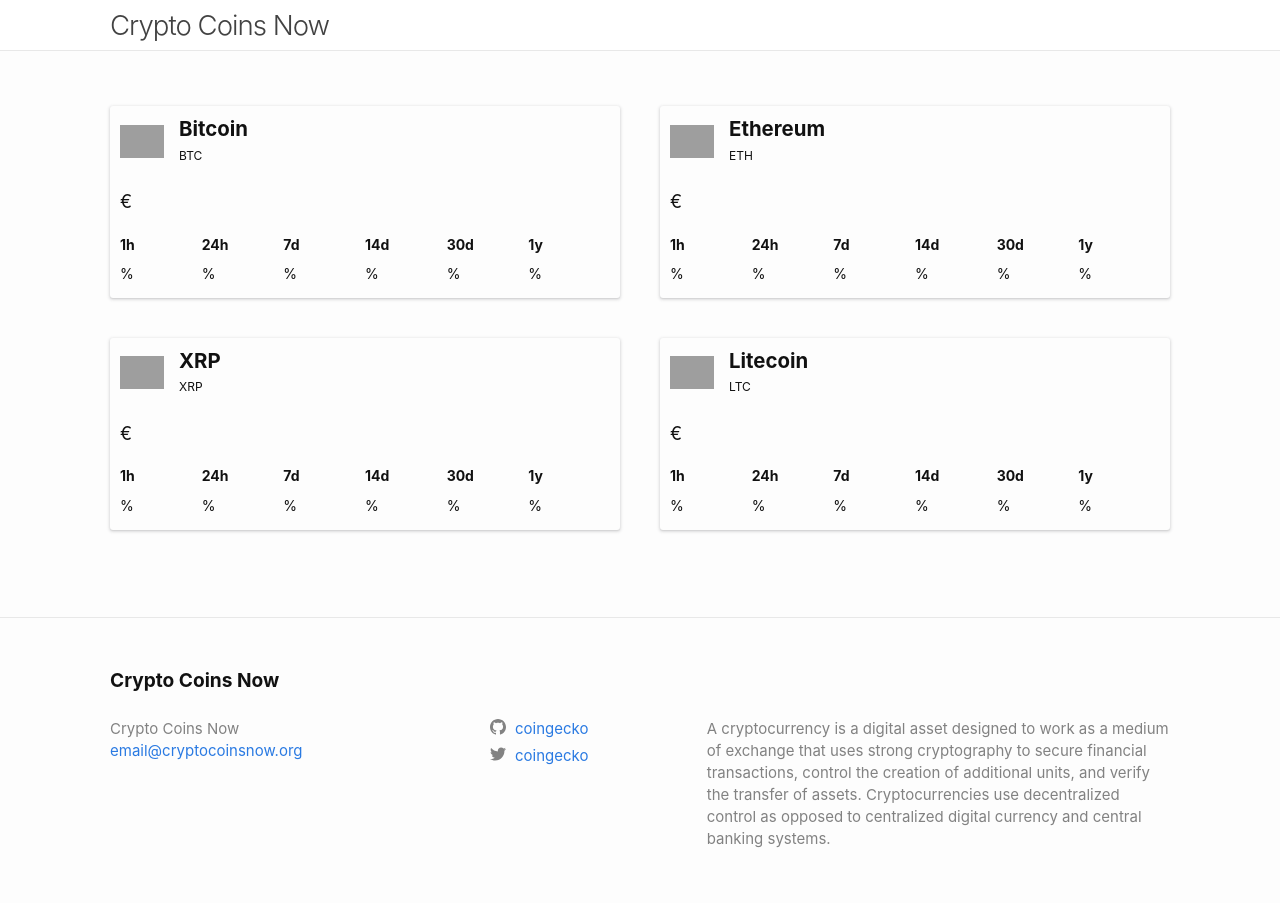
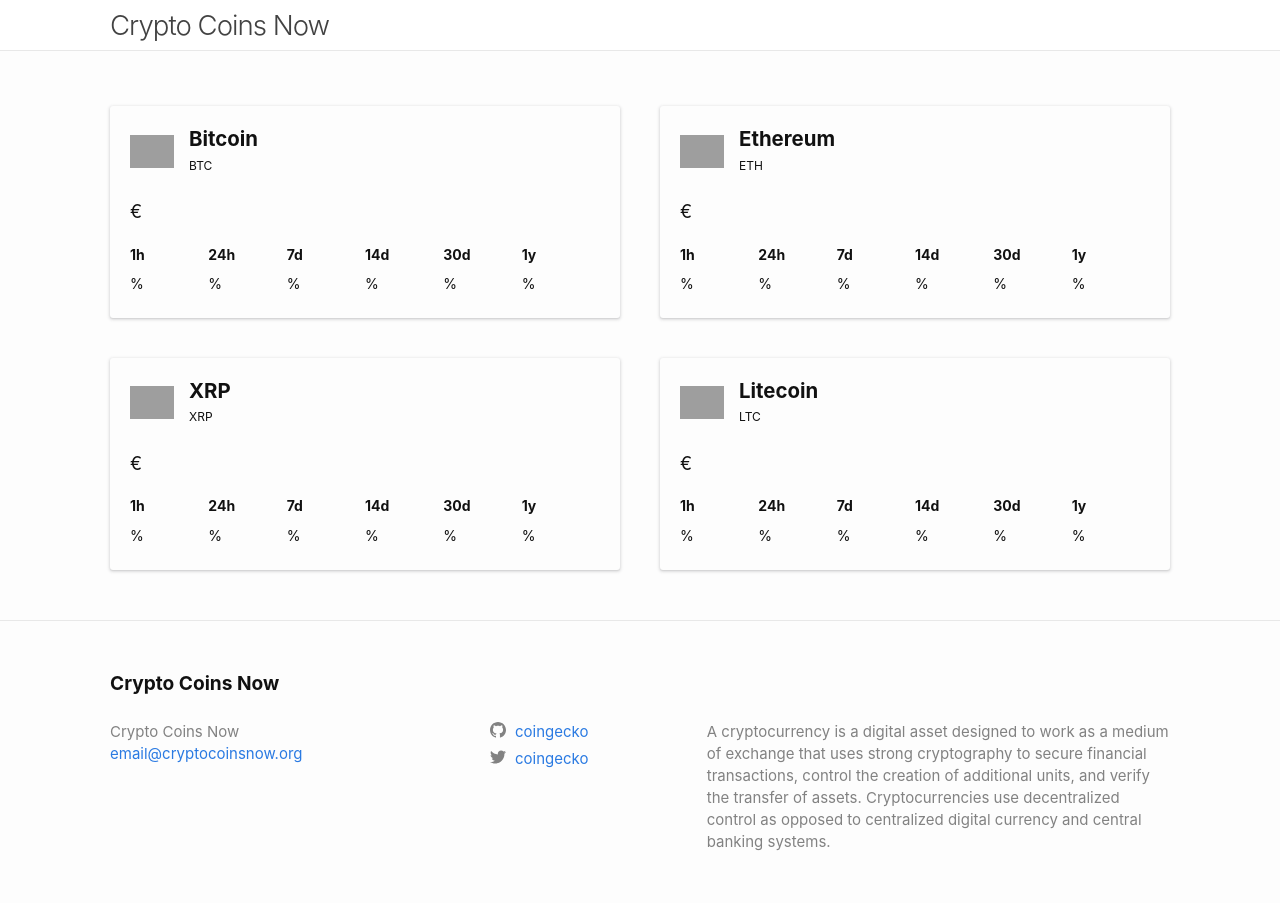
Before and after one commit to fakecoinbase/alexmsantosslashcoins, a Jekyll site: the page built from index.markdown, in a window 1280 px wide. Built offline with Jekyll 4.4.1, drawn with Linux system fonts in a browser that asks for light colours; grey boxes are pictures that could not be loaded.

Commit message:
add stuff 2

```diff
--- a/_sass/minima/_layout.scss
+++ b/_sass/minima/_layout.scss
@@ -323,7 +323,7 @@
   list-style: none;
   display: grid;
   grid-template-columns: 1fr;
-  grid-gap: 10px;
+  grid-gap: 30px;
   @media #{ $medium } {
     grid-template-columns: 1fr 1fr;
     grid-gap: 40px;
@@ -343,6 +343,14 @@
     height: calc(100% - 20px);
     &:hover {
       box-shadow: 0 1px 3px 1px rgba(60,64,67,.2), 0 2px 8px 4px rgba(60,64,67,.1);
+    }
+    @media #{ $medium } {
+      padding: 20px;
+      height: calc(100% - 40px);
+    }
+    @media #{ $large-max } {
+      padding: 10px;
+      height: calc(100% - 20px);
     }
   }
   figure.image {
--- a/assets/js/scripts.js
+++ b/assets/js/scripts.js
@@ -47,8 +47,10 @@
     liBtc1yChange.textContent = data[0].price_change_percentage_1y_in_currency.toFixed(1) + '%';
     if (data[0].price_change_percentage_1h_in_currency.toFixed(1) <= 0) {
     	liBtc1hChange.style.color = "#e15241";
+        liBtcPrice.style.color = "#e15241";
     } else {
     	liBtc1hChange.style.color = "#4eaf0a";
+        liBtcPrice.style.color = "#4eaf0a";
     }
     if (data[0].price_change_percentage_24h_in_currency.toFixed(1) <= 0) {
     	liBtc24hChange.style.color = "#e15241";
@@ -84,8 +86,10 @@
     liEth1yChange.textContent = data[1].price_change_percentage_1y_in_currency.toFixed(1) + '%';
     if (data[1].price_change_percentage_1h_in_currency.toFixed(1) <= 0) {
     	liEth1hChange.style.color = "#e15241";
+        liEthPrice.style.color = "#e15241";
     } else {
     	liEth1hChange.style.color = "#4eaf0a";
+        liEthPrice.style.color = "#4eaf0a";
     }
     if (data[1].price_change_percentage_24h_in_currency.toFixed(1) <= 0) {
     	liEth24hChange.style.color = "#e15241";
@@ -121,8 +125,10 @@
     liXrp1yChange.textContent = data[2].price_change_percentage_1y_in_currency.toFixed(1) + '%';
     if (data[2].price_change_percentage_1h_in_currency.toFixed(1) <= 0) {
     	liXrp1hChange.style.color = "#e15241";
+        liXrpPrice.style.color = "#e15241";
     } else {
     	liXrp1hChange.style.color = "#4eaf0a";
+        liXrpPrice.style.color = "#4eaf0a";
     }
     if (data[2].price_change_percentage_24h_in_currency.toFixed(1) <= 0) {
     	liXrp24hChange.style.color = "#e15241";
@@ -158,8 +164,10 @@
     liLtc1yChange.textContent = data[3].price_change_percentage_1y_in_currency.toFixed(1) + '%';
     if (data[3].price_change_percentage_1h_in_currency.toFixed(1) <= 0) {
     	liLtc1hChange.style.color = "#e15241";
+        liLtcPrice.style.color = "#e15241";
     } else {
     	liLtc1hChange.style.color = "#4eaf0a";
+        liLtcPrice.style.color = "#4eaf0a";
     }
     if (data[3].price_change_percentage_24h_in_currency.toFixed(1) <= 0) {
     	liLtc24hChange.style.color = "#e15241";
```
